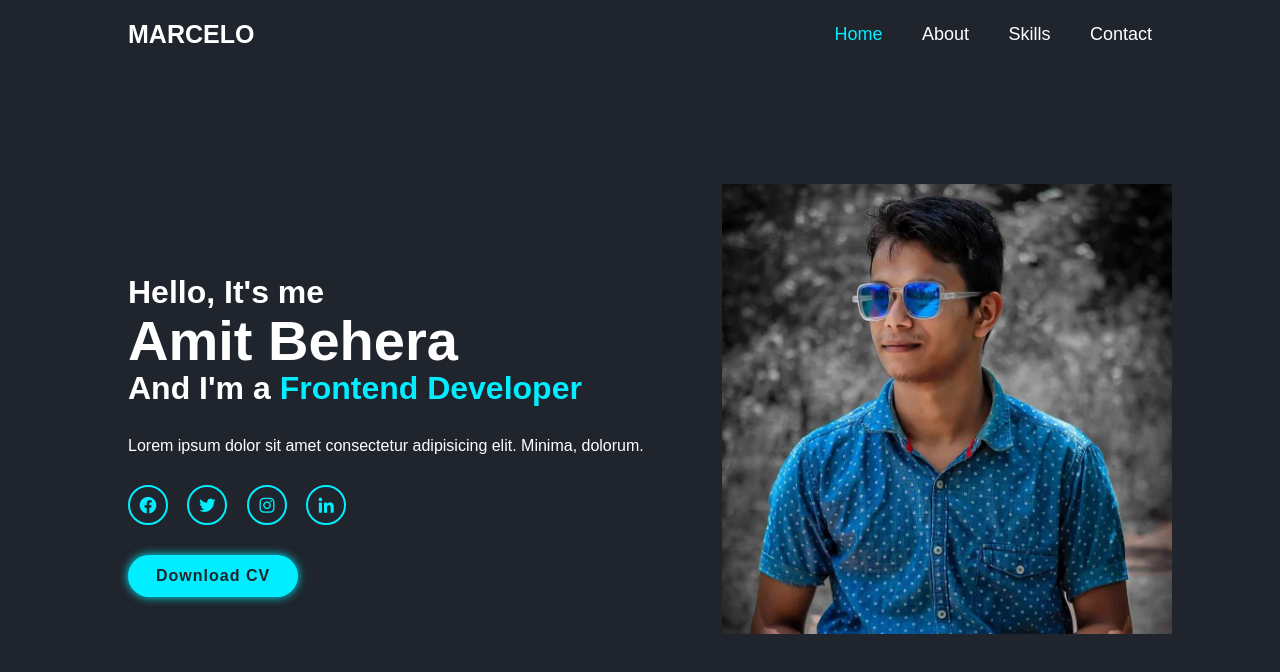
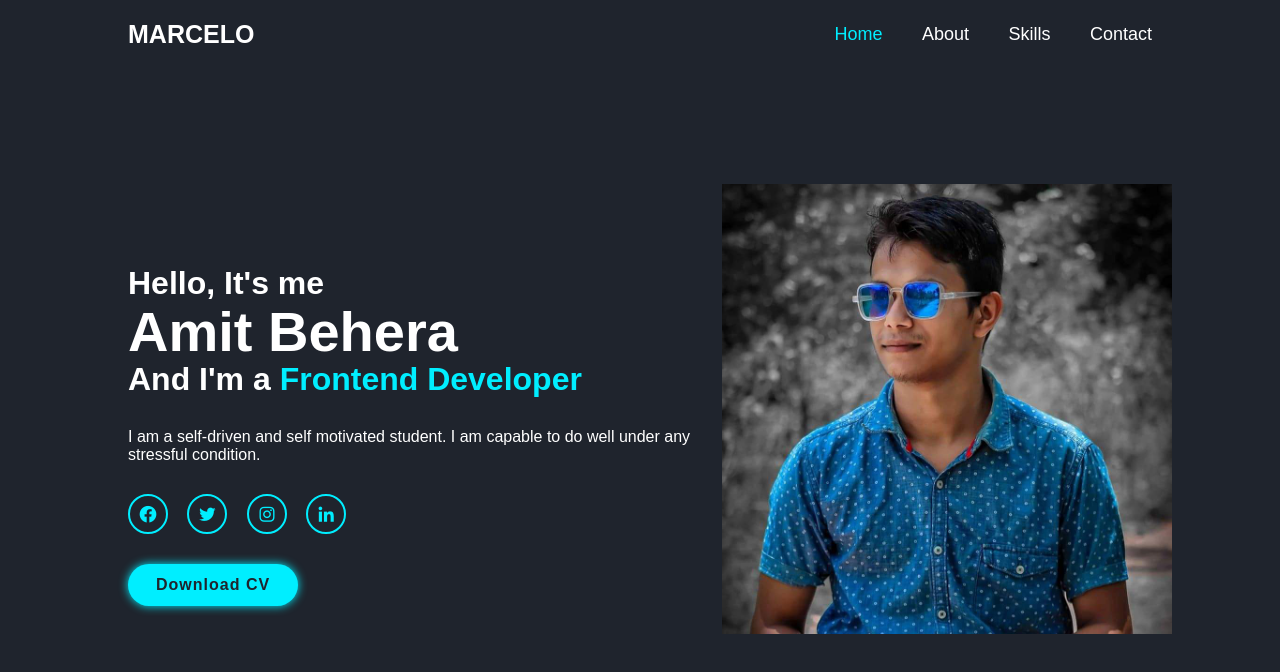
Before and after one commit to amit3344/My_Portfolio_Website-, a plain HTML site: page index.html in a window 1280 px wide. Drawn offline with nearby package versions, Linux system fonts and the light colour scheme.

Commit message:
add new paragraph

```diff
--- a/index.html
+++ b/index.html
@@ -24,7 +24,8 @@
             <h3>Hello, It's me</h3>
             <h1>Amit Behera</h1>
             <h3>And I'm a <span class="mulitiple-text">Frontend Developer</span></h3>
-            <p>Lorem ipsum dolor sit amet consectetur adipisicing elit. Minima, dolorum.</p>
+            <p>I am a self-driven and self motivated student. I am capable to do well under any stressful condition.
+            </p>
             <div class="social-media">
                 <a href="https://www.facebook.com/amitbehera2000"target="_blank" style="--i:7;"><i class='bx bxl-facebook-circle'></i></a>
                 <a href="https://x.com/Amitbeh30286988?t=iXMnnfhVIKwr1683tKsLMA&s=09
```
